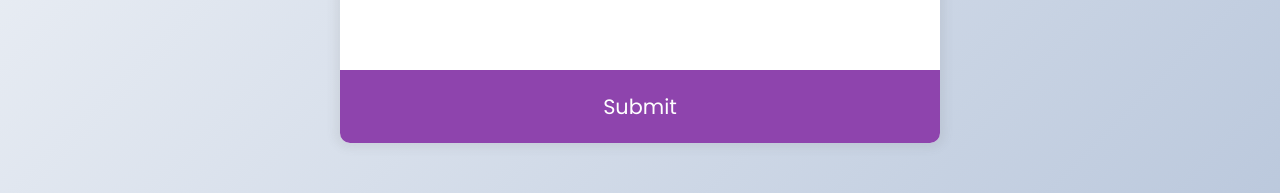
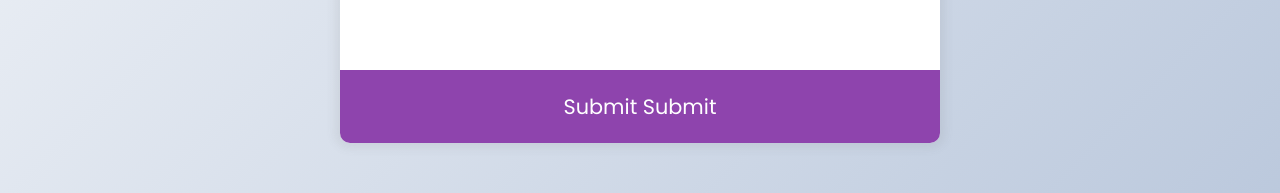
Before and after one commit to UYouOnlyU/leaarn-git, a plain HTML site: page index.html in a window 1280 px wide. Shown: the part 489-682 px from the top of the page. Drawn offline with Linux system fonts and the light colour scheme.

Commit message:
add some feature

```diff
--- a/index.html
+++ b/index.html
@@ -21,7 +21,7 @@
                 <li><input type="radio" id="d" name="answer" class="answer"><label id="d_text" for="d">Qusetion</label></li>
             </ul>
         </div>
-        <button id="submit">Submit</button>
+        <button id="submit">Submit Submit</button>
 
     </div>
 
```
